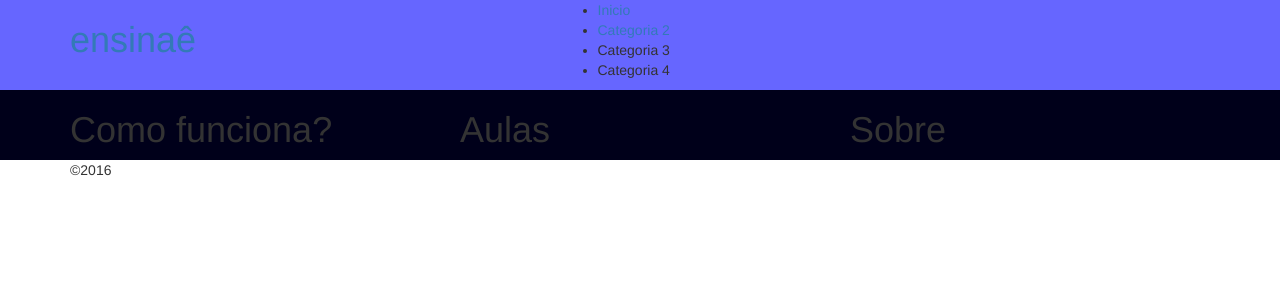
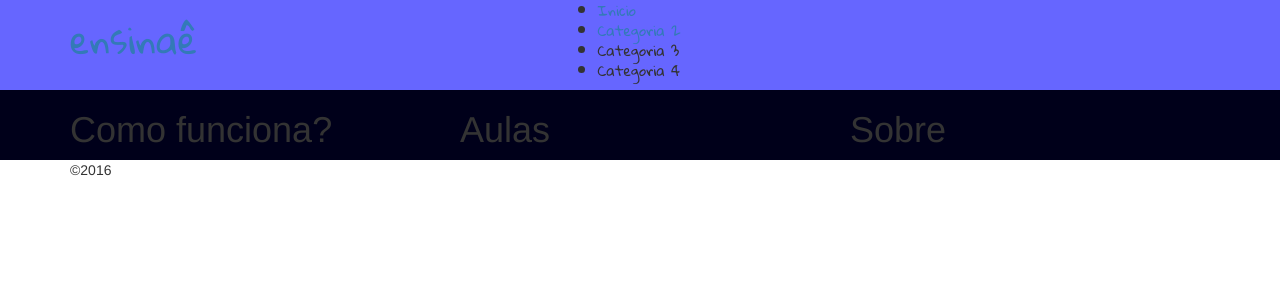
Before and after one commit to tancredosouza/codecup2016, a PHP site: page / in a window 1280 px wide. Shown: the top 300 px of the page. Run offline with PHP 8.4, Linux system fonts and the light colour scheme; some libraries are stand-ins or nearby versions.

Commit message:
peter the rabbit

```diff
--- a/css/style.css
+++ b/css/style.css
@@ -1,5 +1,10 @@
 .topo {
 	background: #6666ff;
+}
+
+.textostopo {
+	font-family: 'Gloria Hallelujah';]
+	text-decoration: none;
 }
 
 .menu {
--- a/index.html
+++ b/index.html
@@ -20,7 +20,7 @@
 
   <header class = "topo">
   <div class= "container conteudotopo">
-      <div class="row">
+      <div class="row textostopo">
         <div class="col-xs-5 logo"><h1><a href="index.html">ensinaê</a></h1></div>
           <div class="col-xs-7">
              <nav class="menubar">
```
